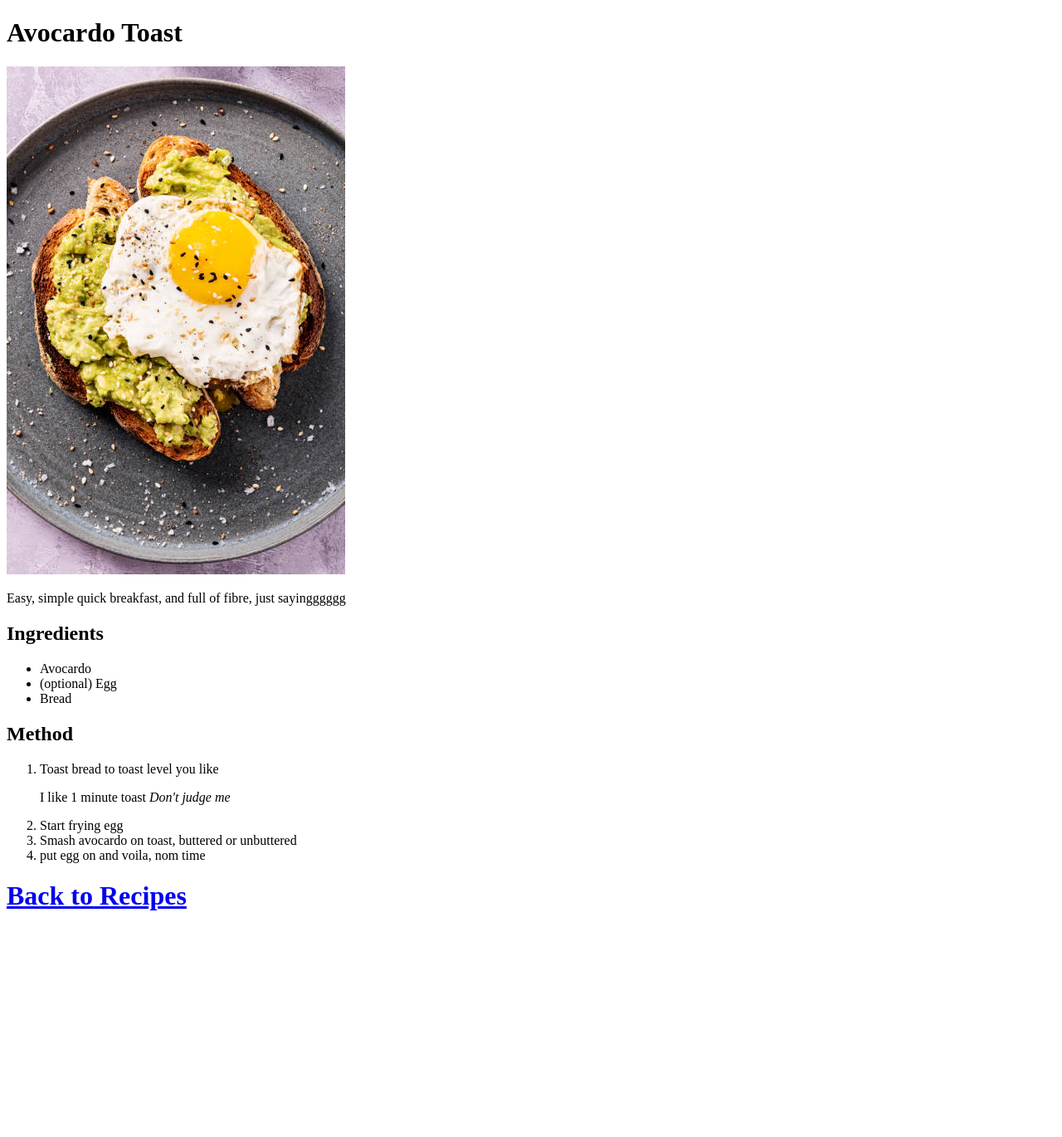
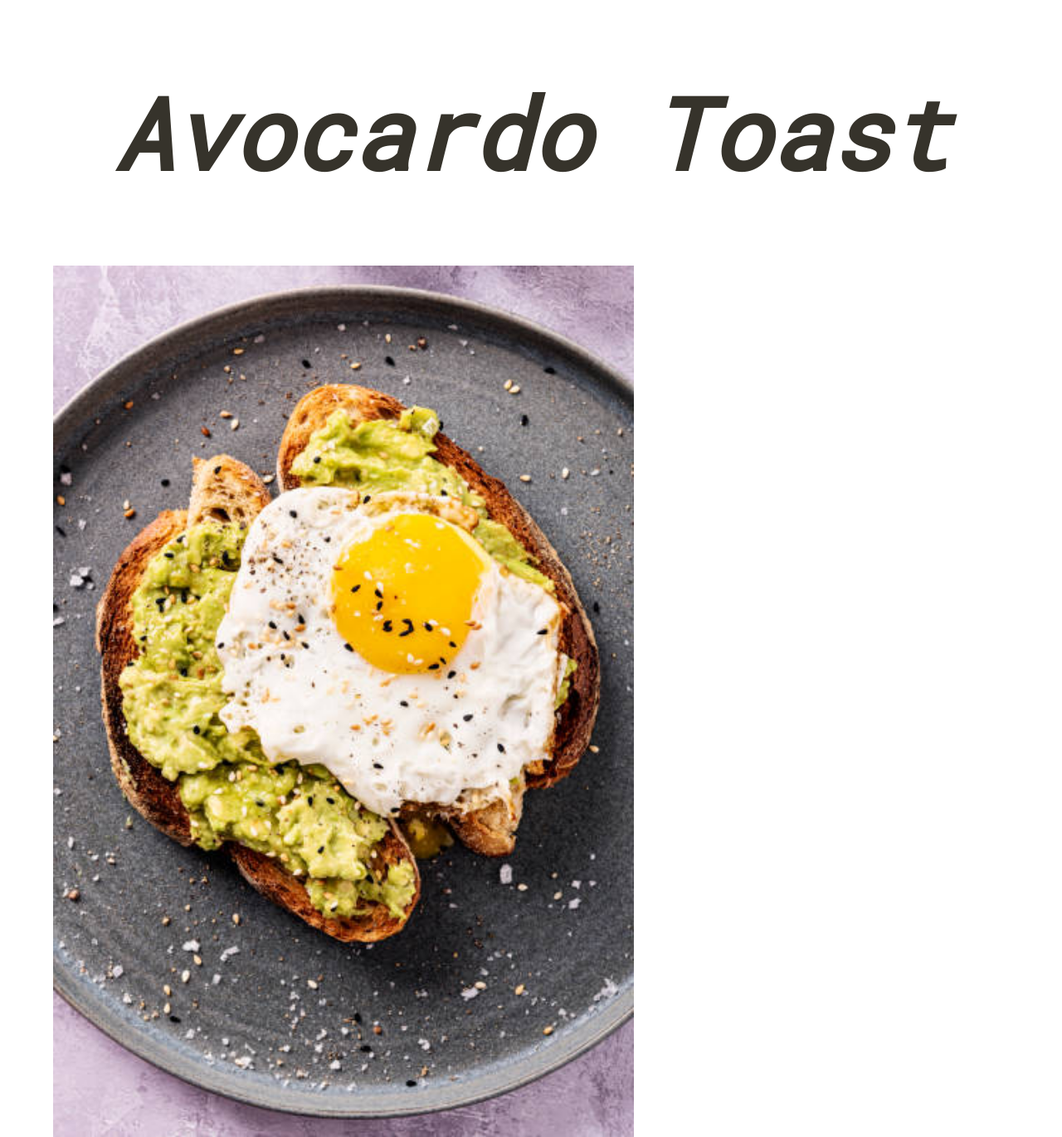
Before and after one commit to egomidget/odin-recipes, a plain HTML site: page recipes/avocardo-toast.html in a window 1280 px wide. Shown: the top 1370 px of the page at 83% size. Before the commit the page ends 1119 px from the top, so only its background shows below. Drawn offline with Linux system fonts and the light colour scheme.

Commit message:
Add styles.ccs

```diff
--- a/recipes/avocardo-toast.html
+++ b/recipes/avocardo-toast.html
@@ -3,13 +3,14 @@
     <head>
         <meta charset="UTF-8">
         <title>Avocardo Toast</title>
+        <link href="https://fonts.googleapis.com/css2?family=Roboto+Mono&display=swap" rel="stylesheet">
+        <link rel="stylesheet" href="../styles.css">
     </head>
 
     <body>
-        <h1>
-            Avocardo Toast
-        </h1>
-        <img src="../images/avocardo-toast.jpg" alt="Smashed avocardo on toast with a fried egg ontop">
+        <div class="recipe-container">
+            <h1 class="page-title">Avocardo Toast</h1>
+            <img class="food-pic" src="../images/avocardo-toast.jpg" alt="Smashed avocardo on toast with a fried egg ontop">
             <p>
                 Easy, simple quick breakfast, and full of fibre, just sayingggggg
 
@@ -30,7 +31,9 @@
                     <li>put egg on and voila, nom time</li>
                 </ol>
             </p>
-        <h1><a href="../index.html">Back to Recipes</a></h1>
+            <h1><a class="recipe-link" href="../index.html">--Back to Recipes--</a></h1>
+
+        </div>
 
     </body>
 </html>
--- /dev/null
+++ b/styles.css
@@ -0,0 +1,36 @@
+* {
+    font-family: 'Roboto Mono', monospace;
+    color: #36332b;
+}
+
+
+.recipe-container {
+    margin:56px;
+}
+
+.nav-container{
+    margin: 100px;
+}
+.page-title {
+    font-weight: 900;
+    font-style: italic;
+    text-align: center;
+    font-size: 120px;
+}
+
+.recipe-link {
+    text-decoration: none;
+    font-size: 24px;
+}
+
+a:hover {
+    text-decoration: line-through;
+    color: #72624f;
+    background-color: #2f2f2a08;
+}
+
+.food-pic {
+    width: 700px;
+    height: auto;
+
+}
```
Also changed, not shown: index.html (+8 -9 lines), recipes/bacon-pancakes.html (+8 -5 lines), recipes/best-dipping-sauce.html (+10 -5 lines). Lines whose indentation alone changed are shown as unchanged.
